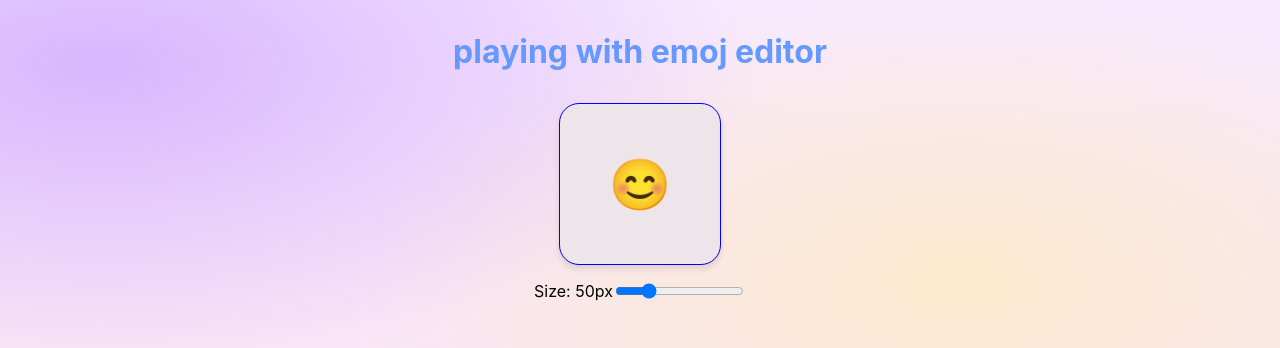
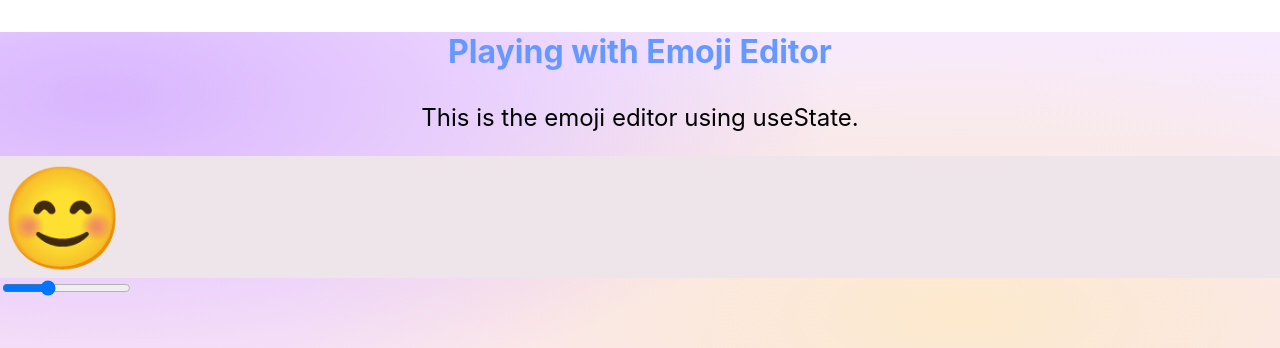
Before and after one commit to Pranali855/editor, a React (Create React App) app in the folder cakeeditor/: page / in a window 1280 px wide. Shown: the top 348 px of the page. Built offline with nearby package versions, Linux system fonts and the light colour scheme.

Commit message:
Update App.js
basic changes added

```diff
--- a/cakeeditor/src/App.js
+++ b/cakeeditor/src/App.js
@@ -1,52 +1,56 @@
 import { useState } from "react";
 import "./App.css";
-import EmojiButton from "./assets/emojibutton";
+import EmojiButton from "./EmojiButton/emojibutton";
 import ColorButton from "./colorbutton/colorbutton";
 
-function Home() {
+function App() {
   const [emoji, setEmoji] = useState("😊");
   const [bgColor, setBgcolor] = useState("#eee5eaff");
-  const [slidervalue, setSlidervalue] = useState(50);
+  const [sliderValue, setSliderValue] = useState(50);
+  const [angle, setAngle] = useState(0);
+  const [size, setSize] = useState(100);
 
   return (
-    <div className="min-h-screen w-full bg-[#0f172a] relative">
    <div
-        className="absolute inset-0 z-0"
+  className="min-h-screen w-full relative"
   style={{
     background: `
-            radial-gradient(ellipse 85% 65% at 8% 8%, rgba(175, 109, 255, 0.42), transparent 60%),
-            radial-gradient(ellipse 75% 60% at 75% 35%, rgba(255, 235, 170, 0.55), transparent 62%),
-            radial-gradient(ellipse 70% 60% at 15% 80%, rgba(255, 100, 180, 0.40), transparent 62%),
-            radial-gradient(ellipse 70% 60% at 92% 92%, rgba(120, 190, 255, 0.45), transparent 62%),
+      radial-gradient(ellipse 95% 65% at 8% 8%, rgba(175, 109, 255, 0.42), transparent 60%),
+      radial-gradient(ellipse 85% 60% at 75% 35%, rgba(255, 235, 170, 0.55), transparent 62%),
+      radial-gradient(ellipse 80% 60% at 15% 80%, rgba(255, 100, 180, 0.40), transparent 62%),
+      radial-gradient(ellipse 80% 60% at 92% 92%, rgba(120, 190, 255, 0.45), transparent 62%),
       linear-gradient(180deg, #f7eaff 0%, #fde2ea 100%)
     `,
+    backgroundRepeat: "no-repeat",
+    backgroundSize: "cover",
   }}
  >
-        <h3 className="head">playing with emoj editor</h3>
+        <h3 className="head">Playing with Emoji Editor</h3>
+        <p className="desc">This is the emoji editor using useState.</p>
 
+        {/* Emoji box */}
         <div
-          className="emoj-box"
+          className="emoji-box"
           style={{
             backgroundColor: bgColor,
-            fontSize: `${slidervalue}px`,
+            fontSize: `${size}px`,
+            transform: `rotate(${angle}deg)`,
           }}
         >
           {emoji}
         </div>
-
-        <div className="slider-container">
-          <p>Size: {slidervalue}px</p>
+        <div className="control-section">
           <input
             type="range"
-            min="20"
-            max="150"
-            value={slidervalue}
+            min="50"
+            max="200"
+            value={size}
+            onChange={(e) => setSize(e.target.value)}
             className="slider"
-            onChange={(e) => setSlidervalue(e.target.value)}
           />
         </div>
 
-        {/* Emoji Buttons */}
+        {/* Emoji buttons */}
         <div className="emoji-pic">
           <EmojiButton emoji="😇" setEmoji={setEmoji} />
           <EmojiButton emoji="🥰" setEmoji={setEmoji} />
@@ -58,7 +62,7 @@ function Home() {
           <EmojiButton emoji="☺️" setEmoji={setEmoji} />
         </div>
 
-        {/* Color Picker */}
+        {/* Color picker */}
         <div className="color-picker">
           <ColorButton bgColor="#5aace6ff" setBgcolor={setBgcolor} />
           <ColorButton bgColor="#7270e0ff" setBgcolor={setBgcolor} />
@@ -69,9 +73,10 @@ function Home() {
           <ColorButton bgColor="#d18267ff" setBgcolor={setBgcolor} />
           <ColorButton bgColor="#96efb7bc" setBgcolor={setBgcolor} />
         </div>
-      </div>
+
+
       </div>
   );
 }
 
-export default Home;
+export default App;
```
Lines whose indentation alone changed are shown as unchanged.
